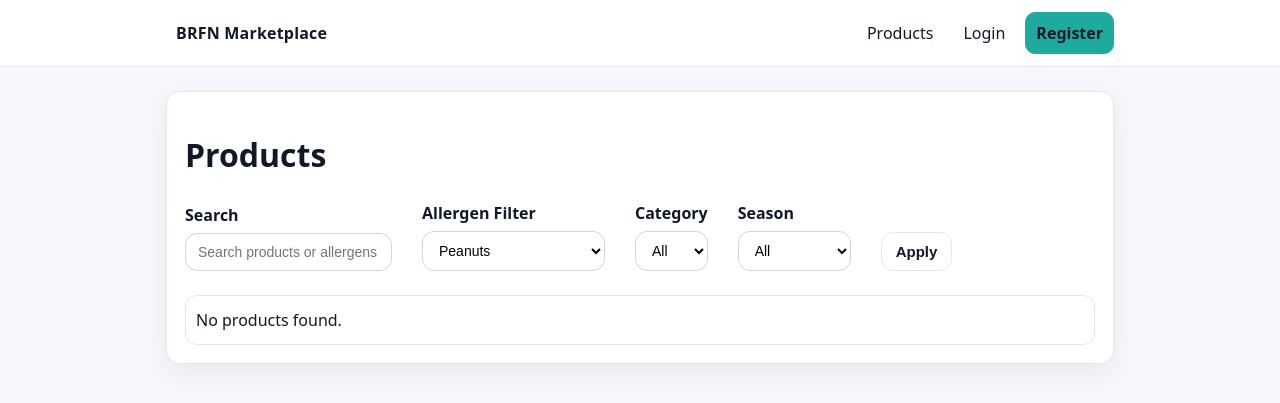
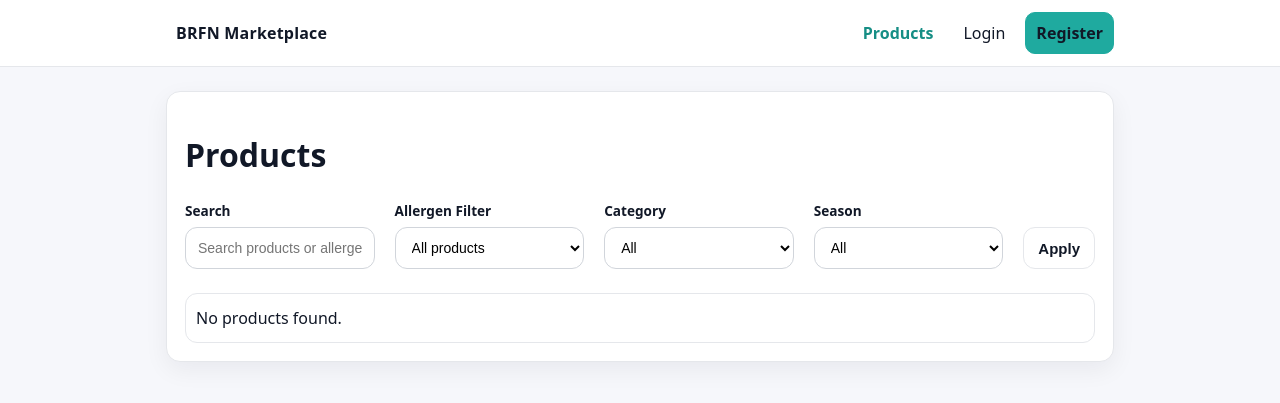
Before and after one commit to adeebimam/brfn_marketplace, a Django app: page /products/ in a window 1280 px wide. Shown: the top 403 px of the page. Run offline with Django 5.2, Linux system fonts and the light colour scheme; data comes from the database, SQL or seed files in the repository; data that the repository does not hold is empty.

Commit message:
adding allergen feature completely and fixing css

```diff
--- a/apps/marketplace/views.py
+++ b/apps/marketplace/views.py
@@ -87,10 +87,17 @@ def product_list(request):
     for p in products:
         p.in_season_now = p.is_in_season(today)
 
+    # Build allergen choices with pre-formatted value strings for template
+    allergen_choices = [
+        {"value": f"specific_{a.id}", "name": a.name}
+        for a in allergens
+    ]
+
     context = {
         "products": products,
         "categories": categories,
         "allergens": allergens,
+        "allergen_choices": allergen_choices,
         "selected_category": selected_category,
         "selected_season": selected_season,
         "seasons": Product.SEASON_CHOICES,
--- a/static/dist/css/main.css
+++ b/static/dist/css/main.css
@@ -95,6 +95,11 @@ body {
 
 .nav a:hover {
   background: #f3f4f6;
+}
+
+.nav a.active {
+  color: #168e85;
+  font-weight: 700;
 }
 
 .nav a.btn-primary {
@@ -511,6 +527,46 @@ input:focus, select:focus, textarea:focus {
     border-radius: 14px;
   }
 }
+.product-filters {
+  display: flex;
+  gap: 20px;
+  align-items: flex-end;
+  flex-wrap: wrap;
+}
+.product-filters .filter-group {
+  display: flex;
+  flex-direction: column;
+  gap: 6px;
+  flex: 1 1 160px;
+  min-width: 0;
+}
+.product-filters .filter-group label {
+  font-size: 0.85rem;
+  font-weight: 600;
+  margin-bottom: 0;
+  white-space: nowrap;
+}
+.product-filters .filter-group input,
+.product-filters .filter-group select {
+  height: 42px;
+  padding: 8px 12px;
+  font-size: 14px;
+}
+.product-filters .btn {
+  height: 42px;
+  align-self: flex-end;
+  flex-shrink: 0;
+}
+
+@media (max-width: 640px) {
+  .product-filters {
+    flex-direction: column;
+    align-items: stretch;
+  }
+  .product-filters .filter-group {
+    flex: 1 1 100%;
+  }
+}
 /* ---- Registration form ---- */
 .account-type-fieldset {
   border: 1px solid #d1d5db;
--- a/static/src/scss/base/_base.scss
+++ b/static/src/scss/base/_base.scss
@@ -83,6 +83,11 @@ body {
 }
 .nav a:hover {
   background: #f3f4f6;
+}
+
+.nav a.active {
+  color: #168e85;
+  font-weight: 700;
 }
 
 .nav a.btn-primary {
--- a/static/src/scss/pages/_allergen.scss
+++ b/static/src/scss/pages/_allergen.scss
@@ -1,7 +1,7 @@
 // === Allergen Warning ===
 .allergen-warning {
   display: flex;
-  align-items: flex-start;
+  align-items: center;
   gap: 8px;
   background: #fff8e1;
   border: 1px solid #f5c518;
@@ -10,12 +10,25 @@
   color: #7a5c00;
   font-size: 0.9rem;
 
+  > i {
+    flex-shrink: 0;
+    line-height: 1;
+  }
+
+  > span {
+    display: flex;
+    flex-wrap: wrap;
+    align-items: center;
+    gap: 6px;
+  }
+
   .allergen-list {
     list-style: none;
     padding: 0;
-    margin: 6px 0 0;
+    margin: 0;
     display: flex;
     flex-wrap: wrap;
+    align-items: center;
     gap: 6px;
   }
 }
@@ -128,3 +141,50 @@
     border-radius: 14px;
   }
 }
+
+// === Product List Filters ===
+.product-filters {
+  display: flex;
+  gap: 20px;
+  align-items: flex-end;
+  flex-wrap: wrap;
+
+  .filter-group {
+    display: flex;
+    flex-direction: column;
+    gap: 6px;
+    flex: 1 1 160px;
+    min-width: 0;
+
+    label {
+      font-size: 0.85rem;
+      font-weight: 600;
+      margin-bottom: 0;
+      white-space: nowrap;
+    }
+
+    input,
+    select {
+      height: 42px;
+      padding: 8px 12px;
+      font-size: 14px;
+    }
+  }
+
+  .btn {
+    height: 42px;
+    align-self: flex-end;
+    flex-shrink: 0;
+  }
+}
+
+@media (max-width: 640px) {
+  .product-filters {
+    flex-direction: column;
+    align-items: stretch;
+
+    .filter-group {
+      flex: 1 1 100%;
+    }
+  }
+}
--- a/templates/base.html
+++ b/templates/base.html
@@ -17,13 +17,13 @@
     <a class="brand" href="{% url 'home' %}">BRFN Marketplace</a>
 
     <nav class="nav-links">
-      <a href="{% url 'marketplace:product_list' %}">Products</a>
+      <a href="{% url 'marketplace:product_list' %}" {% if request.resolver_match.url_name == 'product_list' %}class="active"{% endif %}>Products</a>
 
       {% if user.is_authenticated %}
         {% if user.profile.role == "PRODUCER" %}
-          <a href="{% url 'marketplace:producer_product_list' %}">My Products</a>
-          <a href="{% url 'marketplace:producer_order_list' %}">Orders</a>
-          <a href="{% url 'marketplace:producer_payments' %}">Payments</a>
+          <a href="{% url 'marketplace:producer_product_list' %}" {% if request.resolver_match.url_name == 'producer_product_list' or request.resolver_match.url_name == 'product_create' or request.resolver_match.url_name == 'product_update' %}class="active"{% endif %}>My Products</a>
+          <a href="{% url 'marketplace:producer_order_list' %}" {% if request.resolver_match.url_name == 'producer_order_list' or request.resolver_match.url_name == 'producer_order_detail' %}class="active"{% endif %}>Orders</a>
+          <a href="{% url 'marketplace:producer_payments' %}" {% if request.resolver_match.url_name == 'producer_payments' %}class="active"{% endif %}>Payments</a>
         {% elif user.profile.role == "CUSTOMER" or user.profile.role == "COMMUNITY_GROUP" or user.profile.role == "RESTAURANT" %}
                 <a href="{% url 'cart:detail' %}">
                   <i class="fa-solid fa-cart-shopping" style="font-size:22px;"></i>
--- a/templates/marketplace/product_list.html
+++ b/templates/marketplace/product_list.html
@@ -4,7 +4,7 @@
     <div class="products-header">
       <h1>Products</h1>
 
-      <form method="get" class="product-filters" style="display:flex; gap:30px; align-items:end; flex-wrap:wrap;">
+      <form method="get" class="product-filters">
         <div class="filter-group">
           <label for="q">Search</label>
           <input
@@ -19,12 +19,12 @@
         <div class="filter-group">
           <label for="allergen_filter">Allergen Filter</label>
           <select id="allergen_filter" name="allergen_filter">
-            <option value="">All products</option>
+            <option value="" {% if not allergen_filter %}selected{% endif %}>All products</option>
             <option value="with" {% if allergen_filter == "with" %}selected{% endif %}>Contains allergens</option>
             <option value="without" {% if allergen_filter == "without" %}selected{% endif %}>No common allergens</option>
             <optgroup label="── Filter by specific allergen ──">
-              {% for allergen in allergens %}
-                <option value="specific_{{ allergen.id }}" {% if allergen_filter == "specific_"|add:allergen.id|stringformat:"s" %}selected{% endif %}>
+              {% for allergen in allergen_choices %}
+                <option value="{{ allergen.value }}" {% if allergen_filter == allergen.value %}selected{% endif %}>
                   {{ allergen.name }}
                 </option>
               {% endfor %}
```
Also changed, not shown: other parts of static/dist/css/main.css (+48 -31 lines), static/src/scss/pages/_product_form.scss (+42 -44 lines), templates/marketplace/product_form.html (+15 -1 lines), 1 other file.
